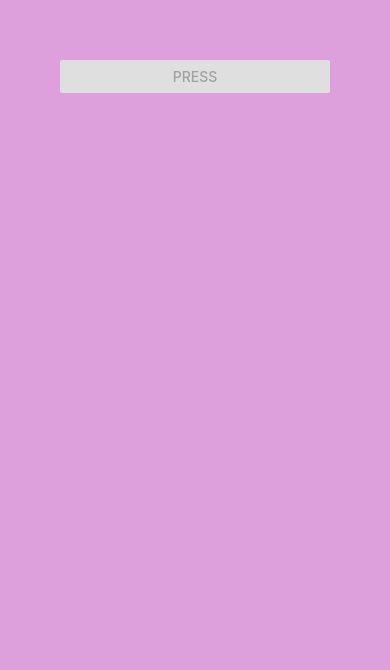
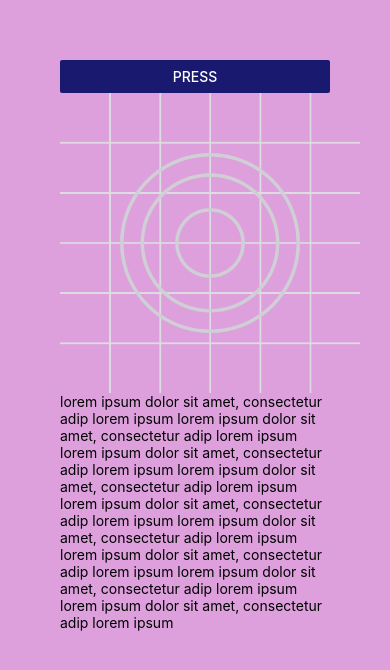
Before and after one commit to AyushR97j/REACT-NATIVE-Core-Components, a React Native app: screen / in a window 390 px wide. Shown: the top 670 px of the page. Built offline with nearby package versions, Linux system fonts and the light colour scheme.

Commit message:
Pressable

```diff
--- a/App.js
+++ b/App.js
@@ -1,4 +1,4 @@
-import { View, Button } from 'react-native'
+import { View, Button, Image, Text, Pressable } from 'react-native'
 const logoImg = require("./assets/adaptive-icon.png")
 
 export default function App() {
@@ -6,8 +6,25 @@ export default function App() {
   <View style={ { flex: 1, backgroundColor: "plum", padding: 60}}>
     <Button title="press" onPress={ () => console.log("Button Pressed")}
     color="midnightblue"
-    disabled
     />
+    <Pressable onPress={ () => console.log("Image Pressed")}
+    onLongPress={ ()=> console.log("image long pressed")}>
+      <Image source={logoImg} style={ {height: 300, width: 300}}/>
+    </Pressable>
+    <Pressable onPress={ () => console.log("Text Pressed")}>
+      <Text>
+      lorem ipsum dolor sit amet, consectetur adip lorem ipsum
+      lorem ipsum dolor sit amet, consectetur adip lorem ipsum
+      lorem ipsum dolor sit amet, consectetur adip lorem ipsum
+      lorem ipsum dolor sit amet, consectetur adip lorem ipsum
+      lorem ipsum dolor sit amet, consectetur adip lorem ipsum
+      lorem ipsum dolor sit amet, consectetur adip lorem ipsum
+      lorem ipsum dolor sit amet, consectetur adip lorem ipsum
+      lorem ipsum dolor sit amet, consectetur adip lorem ipsum
+      lorem ipsum dolor sit amet, consectetur adip lorem ipsum
+      </Text>
+    </Pressable>
+
   </View>
   );
 }
```
